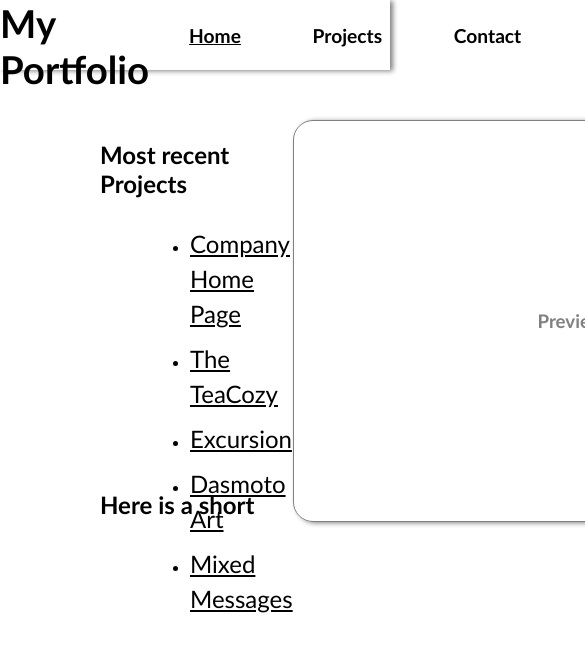
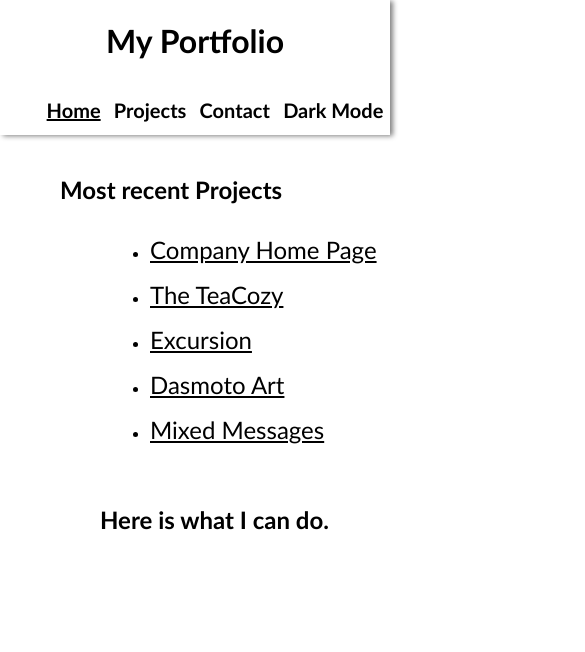
Before and after one commit to Gitfunderqwa/My-Portfolio, a plain HTML site: page index.html in a window 390 px wide. Shown: the top 652 px of the page, 585 px wide, since content can reach past the window. Drawn offline with Linux system fonts and the light colour scheme.

Commit message:
added responsive

```diff
--- a/index.html
+++ b/index.html
@@ -31,7 +31,7 @@
                     <li><a href="https://github.com/Gitfunderqwa/MixedMessages" target="_blank" id="mixed-messages-text" class="dark">Mixed Messages</a></li>
                 </ul>
             </section>
-            <aside class="sceenshots">
+            <aside class="screenshots">
                 <div class="block shadow container">
                     <h3 id="preview" class="dark">Preview Here</h3>
                     <img id="company" src="./resources/imgs/company.png" alt="">
@@ -44,7 +44,8 @@
         </section>
 
         <article>
-            <h2 class="dark">Here is a short </h2>
+            <h2 class="dark">Here is what I can do.</h2>
+            <p></p>
         </article>
     </main>
 
--- a/resources/main.js
+++ b/resources/main.js
@@ -69,11 +69,11 @@ function changeDarkMode() {``
         let darkText = document.querySelectorAll("a")
         console.log(darkText)
         darkText.forEach(item => {
-            item.style.color = 'white'
+            item.style.color = '#C9D1D9'
         })
         let darkTextHeading = document.querySelectorAll("h1, h2, h3, h4, h5, h6")
         darkTextHeading.forEach(item => {
-            item.style.color = 'white'
+            item.style.color = '#C9D1D9'
         })
         darkMode.innerText = "Light Mode"
     } else {
--- a/resources/styles.css
+++ b/resources/styles.css
@@ -31,11 +31,13 @@ a, h1, h2, h3 {
 
 header {
     height: 70px;
-    margin-bottom: 50px ;
+    margin-bottom: 50px;
 }
 
-header h1 {
+header a {
     margin: auto 0;
+    font-size: 2rem;
+    text-decoration: none;
 }
 
 
@@ -43,23 +45,39 @@ nav {
     display: flex;
     flex-direction: column;
     justify-content: center;
+    width: 600px;
 }
 
 nav ul {
     display: flex;
-    width: 500px;
-    justify-content: space-between;
+    justify-content: space-around;
     list-style: none;
 }
 
-header a {
+nav a {
     text-decoration: none;
     font-weight: 700;
-    font-size: larger;
+    font-size: 1.25rem;
 }
 
 nav a:hover {
     text-decoration: underline;
+}
+
+/* This is for the header */
+@media only screen and (max-width: 1000px) {
+    header {
+        margin: 0;
+        display: block;
+        padding-bottom: 15px;
+        flex-wrap: wrap;
+        height: 120px;
+        width: auto;
+    }
+    nav {
+        justify-content: space-evenly;
+        width: 450px;
+    }
 }
 
 main h2 {
@@ -101,3 +119,21 @@ aside .block {
     border: 1px grey solid;
     border-radius: 20px;
 }
+
+/* This is for the first section with the preview pane */
+@media only screen and (max-width: 1000px) {
+    .screenshots {
+        display: none;
+    }
+    .recents {
+        display: inline-block;
+        margin: auto 10px;
+        width: 1000px;
+    }
+    .recents ul {
+        margin-left: 10%;
+    }
+    .recents h2 {
+        margin-left: 5%;
+    }
+}
```
